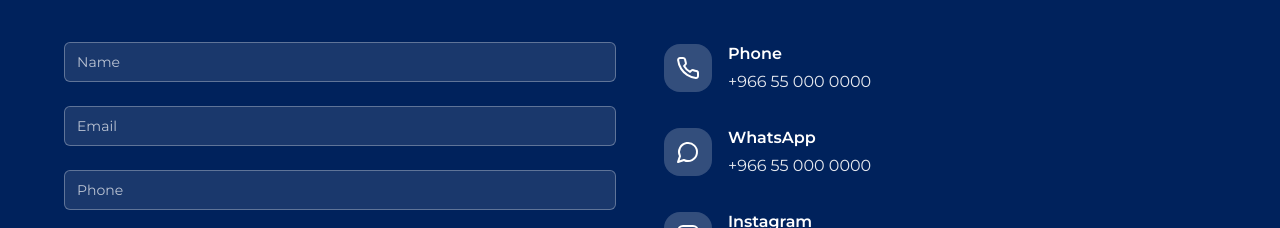
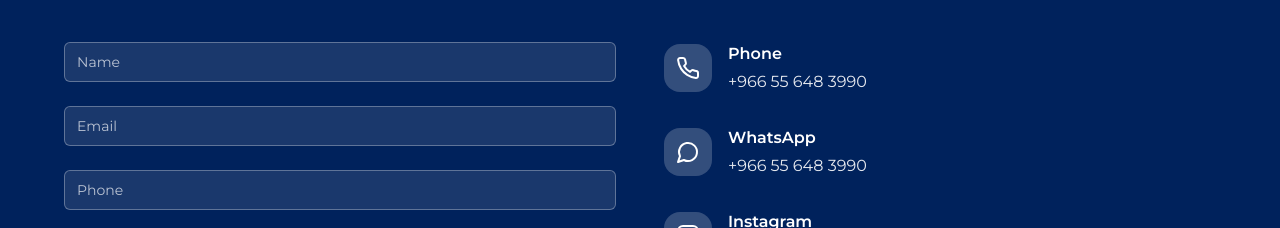
Before and after one commit to Webique/raj-campaign-flow, a React (Vite) app: page / in a window 1280 px wide. Shown: the part 5139-5367 px from the top of the page. Built offline with nearby package versions, Linux system fonts and the light colour scheme.

Commit message:
Update #2

```diff
--- a/src/components/ContactSection.tsx
+++ b/src/components/ContactSection.tsx
@@ -51,7 +51,7 @@ const ContactSection = ({ lang }: ContactSectionProps) => {
         submit: "Start Campaign"
       },
       contact: {
-        phone: "+966 55 000 0000",
+        phone: "+966 55 648 3990",
         whatsapp: "WhatsApp",
         website: "rajsaudi.com"
       },
```
